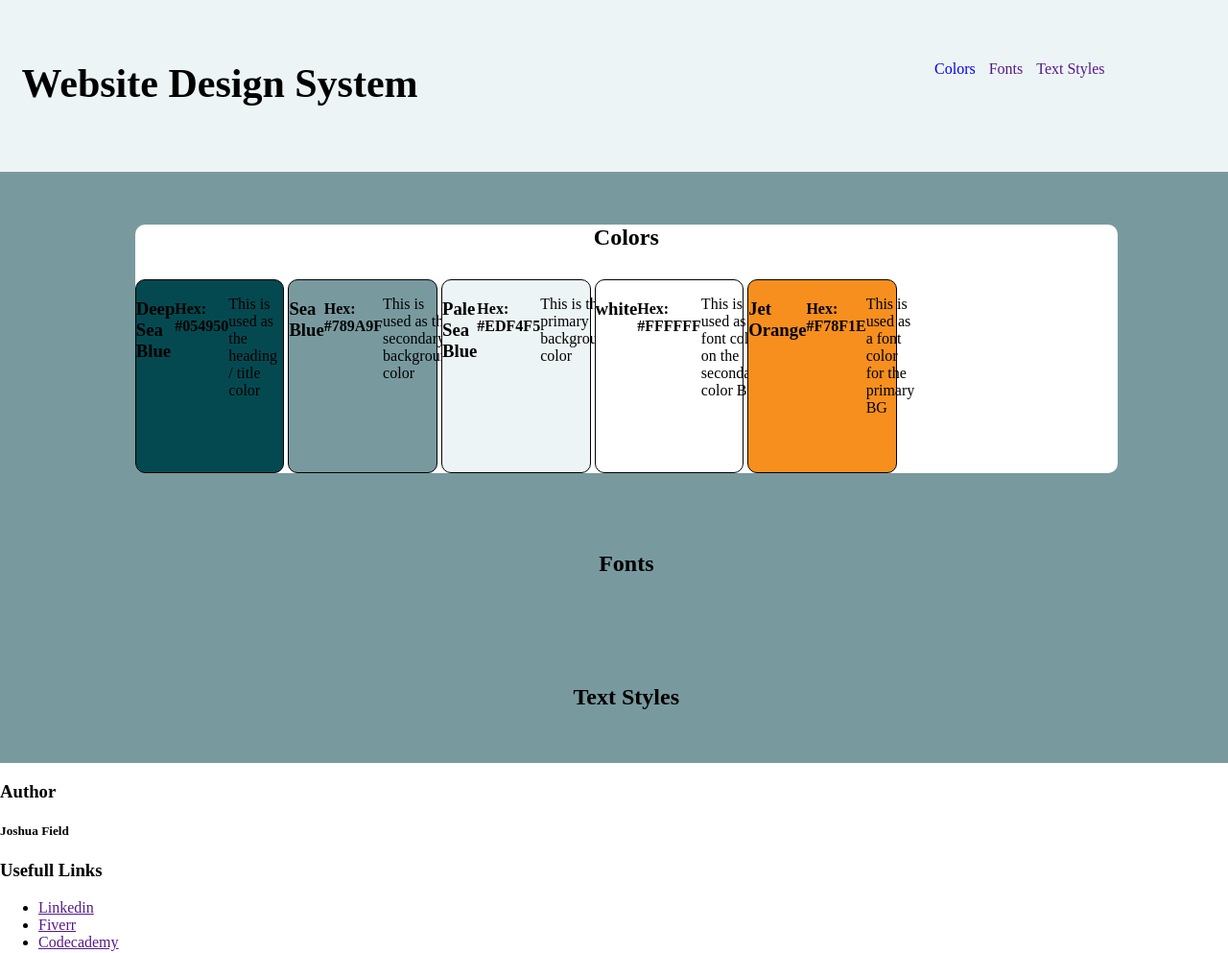
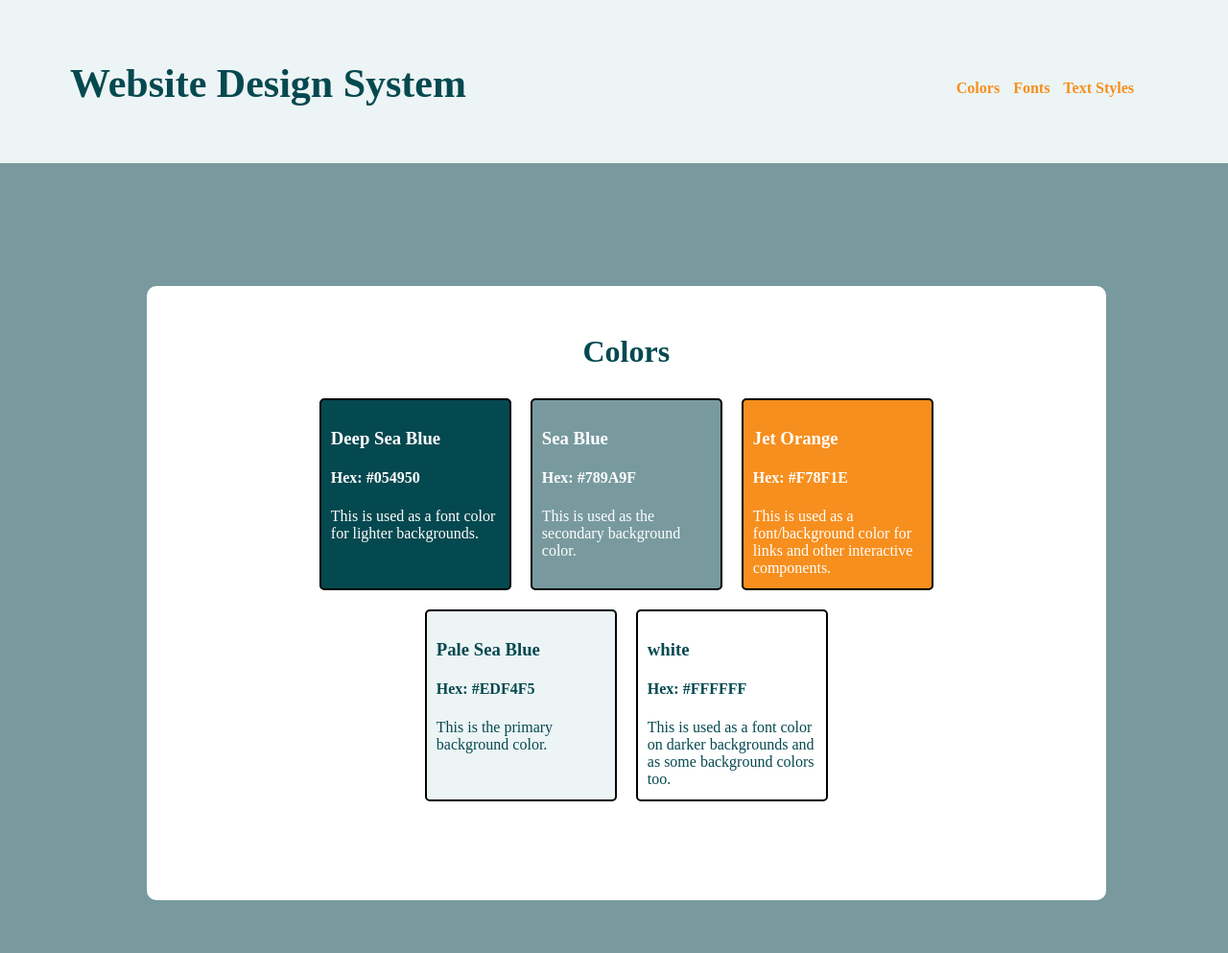
Before and after one commit to joshua-mcfield99/Design-System, a plain HTML site: page index.html in a window 1280 px wide. Shown: the top 993 px of the page at 96% size. Drawn offline with Linux system fonts and the light colour scheme.

Commit message:
Color section

```diff
--- a/index.html
+++ b/index.html
@@ -21,37 +21,48 @@
         </div>
     </header>
     <main>
-        <div id="colors" class="container">
+        <div id="colors" class="colorcontainer">
             <div class="innercontainer">
+
                 <h2 >Colors</h2>
+
+                <div class="topgrid">
                     <div class="color1 box">
+
                         <h3>Deep Sea Blue</h3>
                         <h4>Hex: #054950</h4>
-                    <p>This is used as the heading / title color</p>
+                        <p>This is used as a font color for lighter backgrounds.</p>
+
                     </div>
                     <div class="color2 box">
+
                         <h3>Sea Blue</h3>
                         <h4>Hex: #789A9F</h4>
-                    <p>This is used as the secondary background color</p>
+                        <p>This is used as the secondary background color.</p>
+
                     </div>
                     <div class="color3 box">
+                        <h3>Jet Orange</h3>
+                        <h4>Hex: #F78F1E</h4>
+                        <p>This is used as a font/background color for links and other interactive components.</p>
+                    </div>
+
+                </div>
+                <div class="botgrid">
+                    <div class="color4 box">
                         <h3>Pale Sea Blue</h3>
                         <h4>Hex: #EDF4F5</h4>
-                    <p>This is the primary background color</p>
+                        <p>This is the primary background color.</p>
                     </div>
-                <div class="color4 box">
+                    <div class="color5 box">
                         <h3>white</h3>
                         <h4>Hex: #FFFFFF</h4>
-                    <p>This is used as a font color on the secondary color BG</p>
-                </div>
-                <div class="color5 box">
-                    <h3>Jet Orange</h3>
-                    <h4>Hex: #F78F1E</h4>
-                    <p>This is used as a font color for the primary BG</p>
+                        <p>This is used as a font color on darker backgrounds and as some background colors too.</p>
                     </div>
                 </div>
             </div>
-        <div class="container">
+        </div>
+        <div class="fontcontainer">
             <h2>Fonts</h2>
         </div>
         <div class="container">
--- a/style.css
+++ b/style.css
@@ -13,14 +13,15 @@ header {
 
 .headcontainer {
     width: 90%;
+    height: 100px;
     padding: 2% 1%;
-    display: inline-block;
+    margin: 0 auto;
 }
 
 .headcontainer h1 {
     display: inline-block;
     width: 50%;
-    float: left;
+    color: #054950;
     font-size: 42px;
 }
 
@@ -28,6 +29,7 @@ nav {
     position: relative;
     top: 22.5px;
     float: right;
+    margin: 20px;
 }
 
 nav ul {
@@ -42,56 +44,88 @@ nav ul li {
 
 nav ul li a {
     text-decoration: none;
+    color: #F78F1E;
+    font-weight: bold;
 }
 
 /*Main*/
 
-main {
+
+
+main .colorcontainer {
+    padding: 10% 1%;
+    width: 100%;
+    height: 655px;
     background-color: #789A9F;
-}
-
-main .container {
-    padding: 2% 1%;
-    width: 100%;
 }
 
 main .innercontainer {
     background-color: #ffffff;
-    width: 80%;
+    width: 75%;
+    height: 600px;
     margin: 0 auto;
     border-radius: 10px;
+    padding: 20px;
 }
 
 main h2 {
     text-align: center;
+    width: fit-content;
     margin: 30px auto;
+    color: #054950;
+    font-size: 32px;
 }
 
-main .box {
-    width: 15%;
-    height: 200px;
-    display: inline-flex;
-    border-radius: 10px;
-    border: 1px solid black;
+main .topgrid {
+    display: grid;
+    grid-template-columns: repeat(3, 200px);
+    grid-template-rows: 200px;
+    grid-column-gap: 20px;
+    grid-row-gap: 20px;
+    width: fit-content;
+    margin: 20px auto;
 }
+
+main .botgrid{
+    display: grid;
+    grid-template-columns: repeat(2, 200px);
+    grid-template-rows: 200px;
+    grid-column-gap: 20px;
+    grid-row-gap: 20px;
+    margin: 20px auto;
+    width: fit-content;
+}
+
+.box{
+    border: 2px solid black;
+    padding: 10px;
+    border-radius: 5px;
+}
+
 
 main .color1 {
     background-color: #054950;
-
+    color: #ffffff;
 }
 
 main .color2 {
     background-color: #789A9F;
+    color: #ffffff;
 }
 
 main .color3 {
-    background-color: #EDF4F5;
+    background-color: #F78F1E;
+    color: #ffffff;
+
 }
 
 main .color4 {
-    background-color: #FFFFFF;
+    background-color: #EDF4F5;
+    color: #054950;
+
 }
 
 main .color5 {
-    background-color: #F78F1E;
+    background-color: #FFFFFF;
+    color: #054950;
 }
```
Lines whose indentation alone changed are shown as unchanged.
